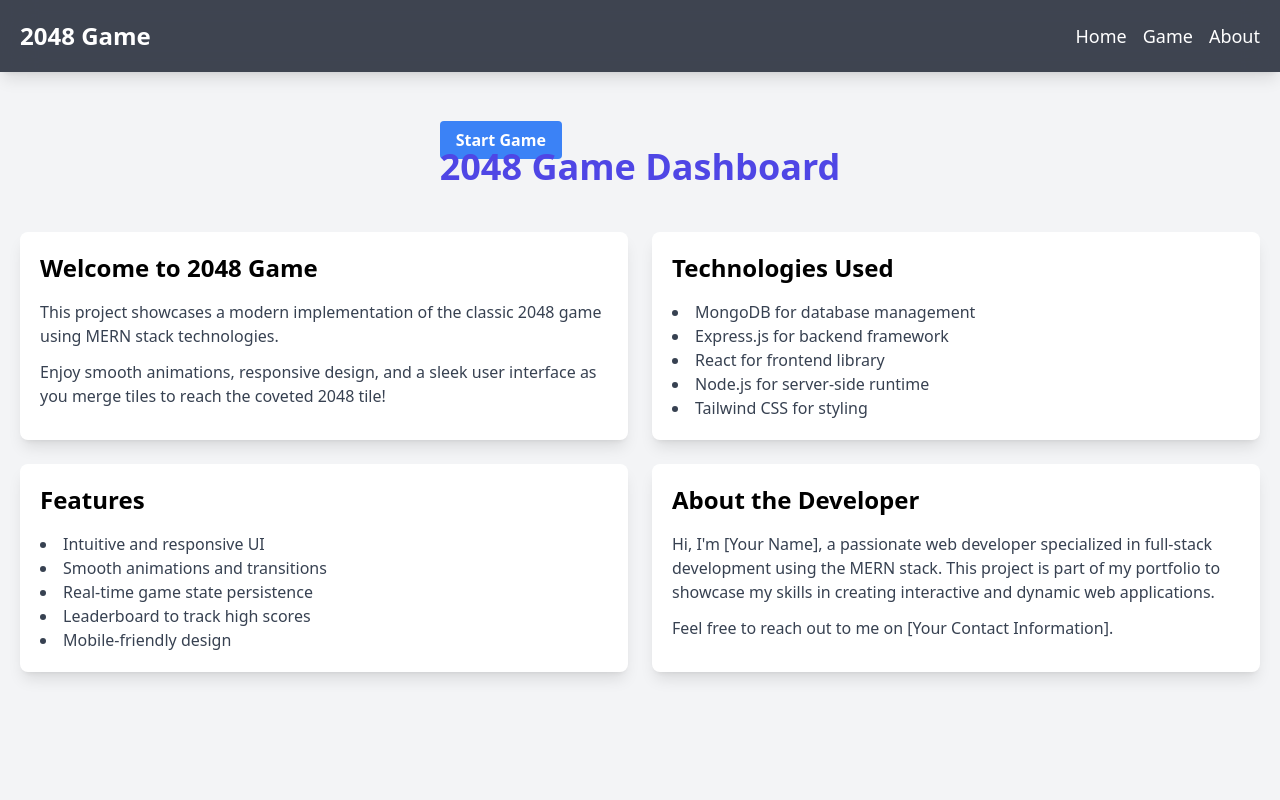
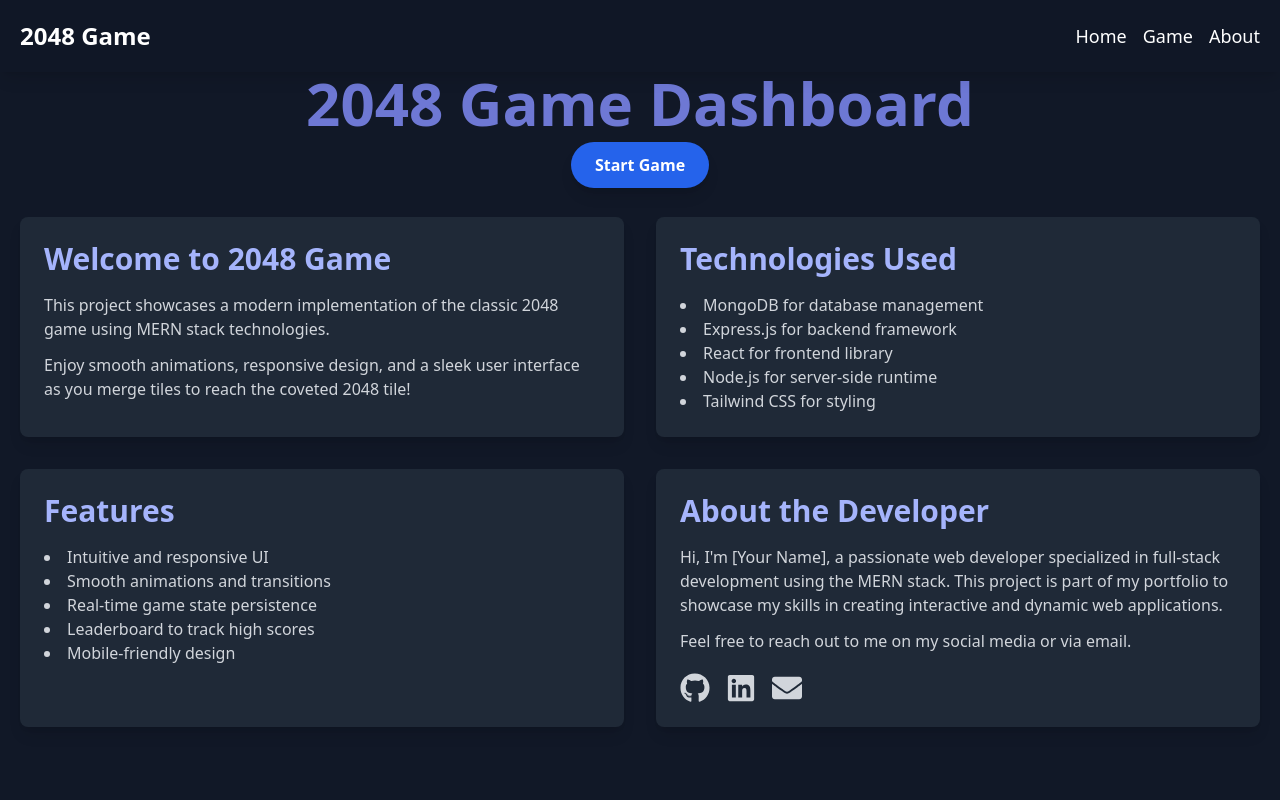
Before and after one commit to JahanzaibShaikh19/2048-Game, a React (Vite) app: page / in a window 1280 px wide. Shown: the top 800 px of the page. Built offline with nearby package versions, Linux system fonts and the light colour scheme.

Commit message:
Add features in dashboard

```diff
--- a/package.json
+++ b/package.json
@@ -15,6 +15,7 @@
     "react": "^18.3.1",
     "react-dom": "^18.3.1",
     "react-hooks": "^1.0.1",
+    "react-icons": "^5.2.1",
     "react-router": "^6.24.1",
     "react-router-dom": "^6.24.1"
   },
--- a/src/App.jsx
+++ b/src/App.jsx
@@ -1,36 +1,31 @@
-import {React } from "react";
-import { Link } from "react-router-dom";
+import React from 'react';
+import { Link } from 'react-router-dom';
+import { FaGithub, FaLinkedin, FaEnvelope } from 'react-icons/fa';
 
 const App = () => (
-  <div className="bg-gray-100 min-h-screen flex flex-col items-center justify-center p-5">
-    <header className="mb-10">
-      <div className="start">
-
-        <Link to="/game" className="bg-blue-500 hover:bg-blue-700 text-white font-bold py-2 px-4 rounded">
-            Start Game
-          </Link>
-
-
-      </div>
-
-      <h1 className="text-4xl font-extrabold text-indigo-600 animate-bounce">2048 Game Dashboard</h1>
+  <div className="bg-gray-900 min-h-screen flex flex-col items-center justify-center p-5 text-white">
+    <header className="mb-10 text-center">
+      <h1 className="text-6xl font-extrabold text-indigo-400 animate-pulse mb-5">2048 Game Dashboard</h1>
+      <Link to="/game" className="bg-blue-600 hover:bg-blue-800 text-white font-bold py-3 px-6 rounded-full shadow-lg transition transform hover:scale-105">
+        Start Game
+      </Link>
     </header>
-    <main className="grid grid-cols-1 md:grid-cols-2 gap-6">
-      <div className="bg-white shadow-lg rounded-lg overflow-hidden transform transition duration-500 hover:scale-105">
-        <div className="p-5">
-          <h2 className="text-2xl font-bold mb-4">Welcome to 2048 Game</h2>
-          <p className="text-gray-700 mb-3">
+    <main className="grid grid-cols-1 md:grid-cols-2 gap-8">
+      <div className="bg-gray-800 shadow-lg rounded-lg overflow-hidden transform transition duration-500 hover:scale-105">
+        <div className="p-6">
+          <h2 className="text-3xl font-bold mb-4 text-indigo-300">Welcome to 2048 Game</h2>
+          <p className="text-gray-300 mb-3">
             This project showcases a modern implementation of the classic 2048 game using MERN stack technologies.
           </p>
-          <p className="text-gray-700">
+          <p className="text-gray-300">
             Enjoy smooth animations, responsive design, and a sleek user interface as you merge tiles to reach the coveted 2048 tile!
           </p>
         </div>
       </div>
-      <div className="bg-white shadow-lg rounded-lg overflow-hidden transform transition duration-500 hover:scale-105">
-        <div className="p-5">
-          <h2 className="text-2xl font-bold mb-4">Technologies Used</h2>
-          <ul className="list-disc list-inside text-gray-700">
+      <div className="bg-gray-800 shadow-lg rounded-lg overflow-hidden transform transition duration-500 hover:scale-105">
+        <div className="p-6">
+          <h2 className="text-3xl font-bold mb-4 text-indigo-300">Technologies Used</h2>
+          <ul className="list-disc list-inside text-gray-300">
             <li>MongoDB for database management</li>
             <li>Express.js for backend framework</li>
             <li>React for frontend library</li>
@@ -39,10 +34,10 @@
           </ul>
         </div>
       </div>
-      <div className="bg-white shadow-lg rounded-lg overflow-hidden transform transition duration-500 hover:scale-105">
-        <div className="p-5">
-          <h2 className="text-2xl font-bold mb-4">Features</h2>
-          <ul className="list-disc list-inside text-gray-700">
+      <div className="bg-gray-800 shadow-lg rounded-lg overflow-hidden transform transition duration-500 hover:scale-105">
+        <div className="p-6">
+          <h2 className="text-3xl font-bold mb-4 text-indigo-300">Features</h2>
+          <ul className="list-disc list-inside text-gray-300">
             <li>Intuitive and responsive UI</li>
             <li>Smooth animations and transitions</li>
             <li>Real-time game state persistence</li>
@@ -51,15 +46,26 @@
           </ul>
         </div>
       </div>
-      <div className="bg-white shadow-lg rounded-lg overflow-hidden transform transition duration-500 hover:scale-105">
-        <div className="p-5">
-          <h2 className="text-2xl font-bold mb-4">About the Developer</h2>
-          <p className="text-gray-700 mb-3">
+      <div className="bg-gray-800 shadow-lg rounded-lg overflow-hidden transform transition duration-500 hover:scale-105">
+        <div className="p-6">
+          <h2 className="text-3xl font-bold mb-4 text-indigo-300">About the Developer</h2>
+          <p className="text-gray-300 mb-3">
             Hi, I'm [Your Name], a passionate web developer specialized in full-stack development using the MERN stack. This project is part of my portfolio to showcase my skills in creating interactive and dynamic web applications.
           </p>
-          <p className="text-gray-700">
-            Feel free to reach out to me on [Your Contact Information].
+          <p className="text-gray-300 mb-5">
+            Feel free to reach out to me on my social media or via email.
           </p>
+          <div className="flex space-x-4">
+            <a href="https://github.com/yourprofile" className="text-gray-300 hover:text-white transition">
+              <FaGithub size={30} />
+            </a>
+            <a href="https://linkedin.com/in/yourprofile" className="text-gray-300 hover:text-white transition">
+              <FaLinkedin size={30} />
+            </a>
+            <a href="mailto:your.email@example.com" className="text-gray-300 hover:text-white transition">
+              <FaEnvelope size={30} />
+            </a>
+          </div>
         </div>
       </div>
     </main>
```
Also changed, not shown: 1 other file (tests, documents, lock files or other folders).
